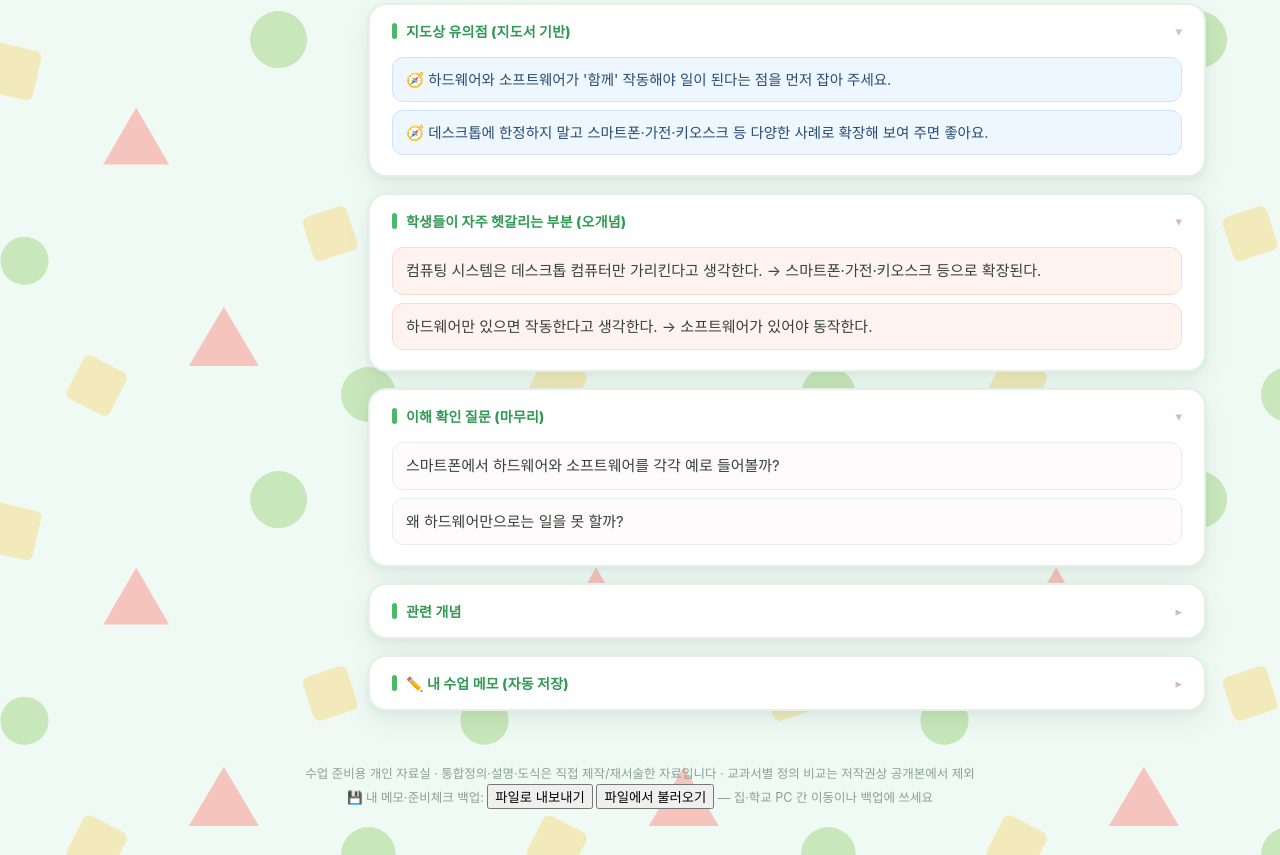
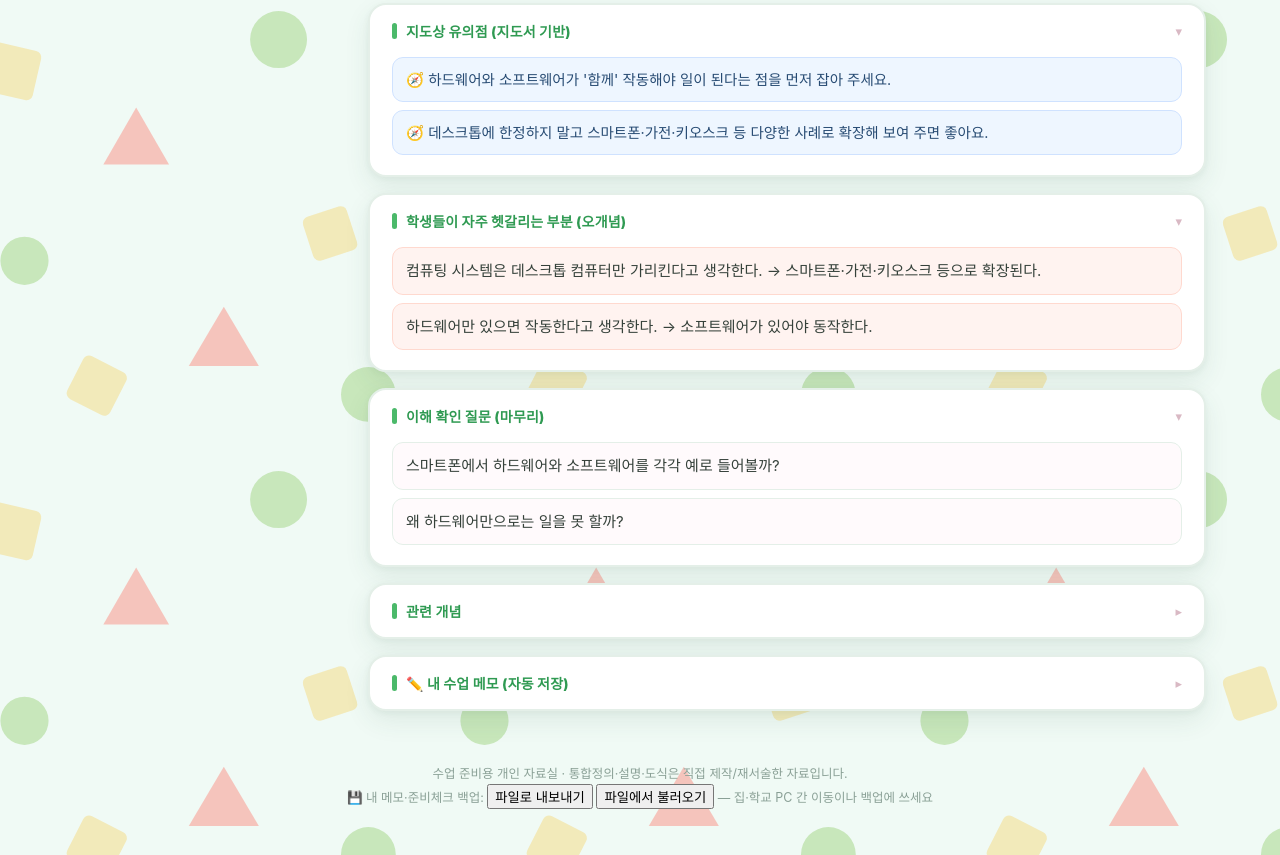
Before and after one commit to jjeong-ye/info-dataroom, a plain HTML site: page index.html in a window 1280 px wide. Shown: the part 1853-2708 px from the top of the page. Drawn offline with Linux system fonts and the light colour scheme.

Commit message:
Add files via upload

```diff
--- a/index.html
+++ b/index.html
@@ -43,7 +43,7 @@
   </main>
 
   <footer class="footer">
-    <div>수업 준비용 개인 자료실 · 통합정의·설명·도식은 직접 제작/재서술한 자료입니다 · 교과서별 정의 비교는 저작권상 공개본에서 제외</div>
+    <div>수업 준비용 개인 자료실 · 통합정의·설명·도식은 직접 제작/재서술한 자료입니다.</div>
     <div class="backup">
       💾 내 메모·준비체크 백업:
       <button id="btnExport" class="link-btn">파일로 내보내기</button>
```
